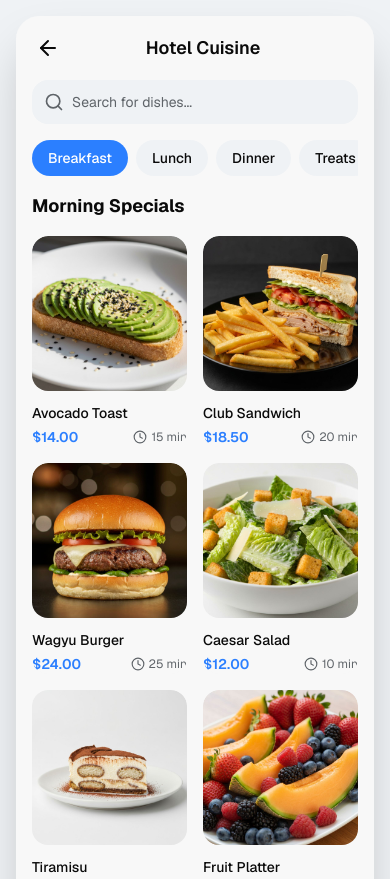
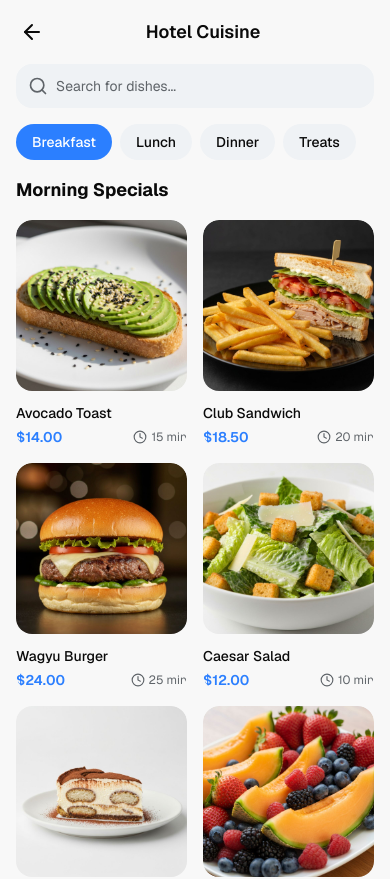
Before and after one commit to samuel-mulu/kandino-s-menu, a Next.js app: page / in a window 390 px wide. Shown: the top 879 px of the page. Built offline with nearby package versions, Linux system fonts and the light colour scheme.

Commit message:
feat: full-screen mobile container
Remove padding, constraints, and effects for true mobile feel

Co-authored-by: Amdebirhan Asmamaw <131457486+amdebirhan-asmamaw@users.noreply.github.com>

```diff
--- a/components/mobile-container.tsx
+++ b/components/mobile-container.tsx
@@ -1,14 +1,9 @@
 import type React from "react"
+
 interface MobileContainerProps {
   children: React.ReactNode
 }
 
 export function MobileContainer({ children }: MobileContainerProps) {
-  return (
-    <div className="min-h-screen bg-muted flex items-center justify-center p-4">
-      <div className="w-full max-w-[400px] min-h-[800px] bg-background rounded-3xl shadow-2xl overflow-hidden flex flex-col relative">
-        {children}
-      </div>
-    </div>
-  )
+  return <div className="min-h-screen w-full bg-background flex flex-col relative">{children}</div>
 }
```
